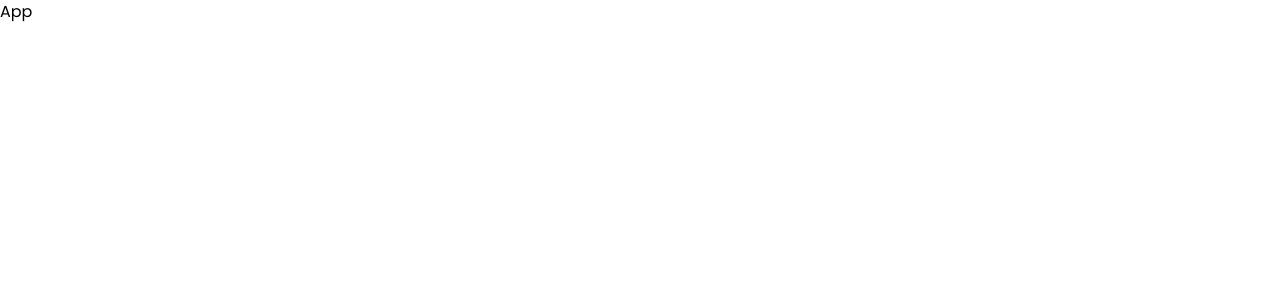
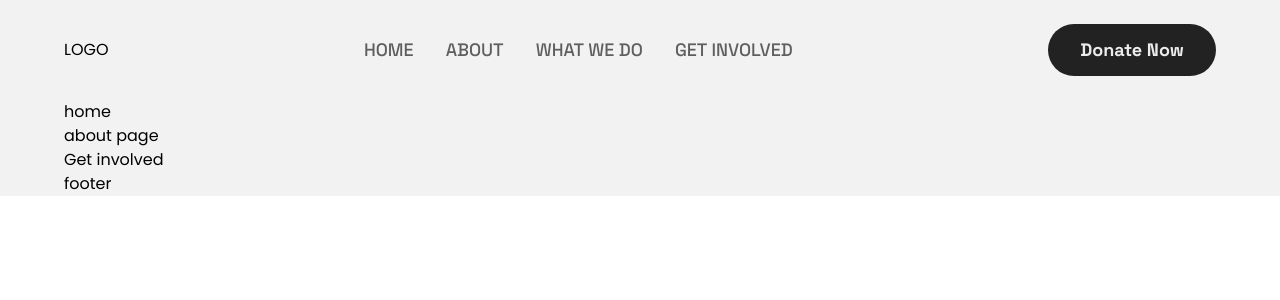
Before and after one commit to eniiku/songs_of_laughter, a React (Vite) app: page / in a window 1280 px wide. Shown: the top 300 px of the page. Built offline with nearby package versions, Linux system fonts and the light colour scheme.

Commit message:
feat(Navbar): create desktop view for navbar

```diff
--- a/src/App.tsx
+++ b/src/App.tsx
@@ -1,5 +1,19 @@
+import Navbar from './container/Navbar';
+
 const App = () => {
-  return <div>App</div>;
+  return (
+    <div className='bg-bgWhite px-16'>
+      <Navbar />
+
+      <div>home</div>
+
+      <div>about page</div>
+
+      <div>Get involved</div>
+
+      <div>footer</div>
+    </div>
+  );
 };
 
 export default App;
--- /dev/null
+++ b/src/container/Navbar.tsx
@@ -0,0 +1,33 @@
+const Navbar = () => {
+  return (
+    <header className='flex items-center justify-between py-6'>
+      <h1>LOGO</h1>
+
+      <nav>
+        <ul className='font-space font-medium text-lg flex gap-8 text-textBlack'>
+          {['home', 'about', 'what we do', 'get involved'].map((navLink) => (
+            <li key={navLink}>
+              <button>
+                <a
+                  href={`${navLink}`}
+                  className='uppercase opacity-70 hover:opacity-100'
+                >
+                  {navLink}
+                </a>
+              </button>
+            </li>
+          ))}
+        </ul>
+      </nav>
+
+      <button
+        className='py-3 px-8 bg-textBlack text-textWhite font-bold font-space text-lg
+            rounded-full'
+      >
+        <a href='donate'>Donate Now</a>
+      </button>
+    </header>
+  );
+};
+
+export default Navbar;
```
